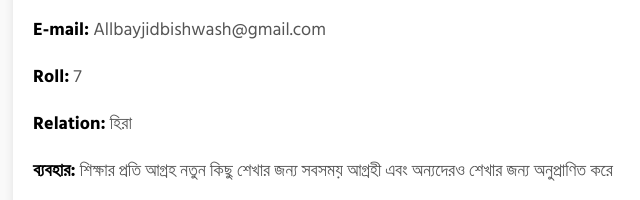
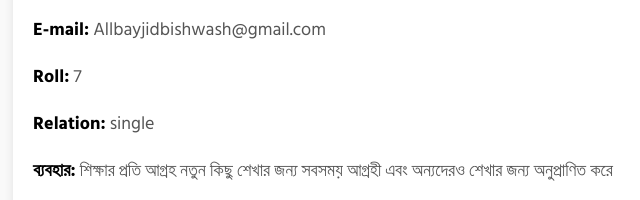
Before and after one commit to Bogglo/amar-bondu, a plain HTML site: page index.html in a window 1280 px wide. Shown: the part 2025-2225 px from the top of the page, 307-947 px from the left. Drawn offline with Linux system fonts and the light colour scheme.

Commit message:
Update index.html

```diff
--- a/index.html
+++ b/index.html
@@ -133,7 +133,7 @@
         phone: "N/A",
         email: "Allbayjidbishwash@gmail.com",
         roll: "7",
-        relation: "হিরা",
+        relation: "single",
         byabohar: "শিক্ষার প্রতি আগ্রহ নতুন কিছু শেখার জন্য সবসময় আগ্রহী এবং অন্যদেরও শেখার জন্য অনুপ্রাণিত করে",
         class: "8",
         school: "ভেলাবাড়ী স্কুল এন্ড কলেজ",
```
